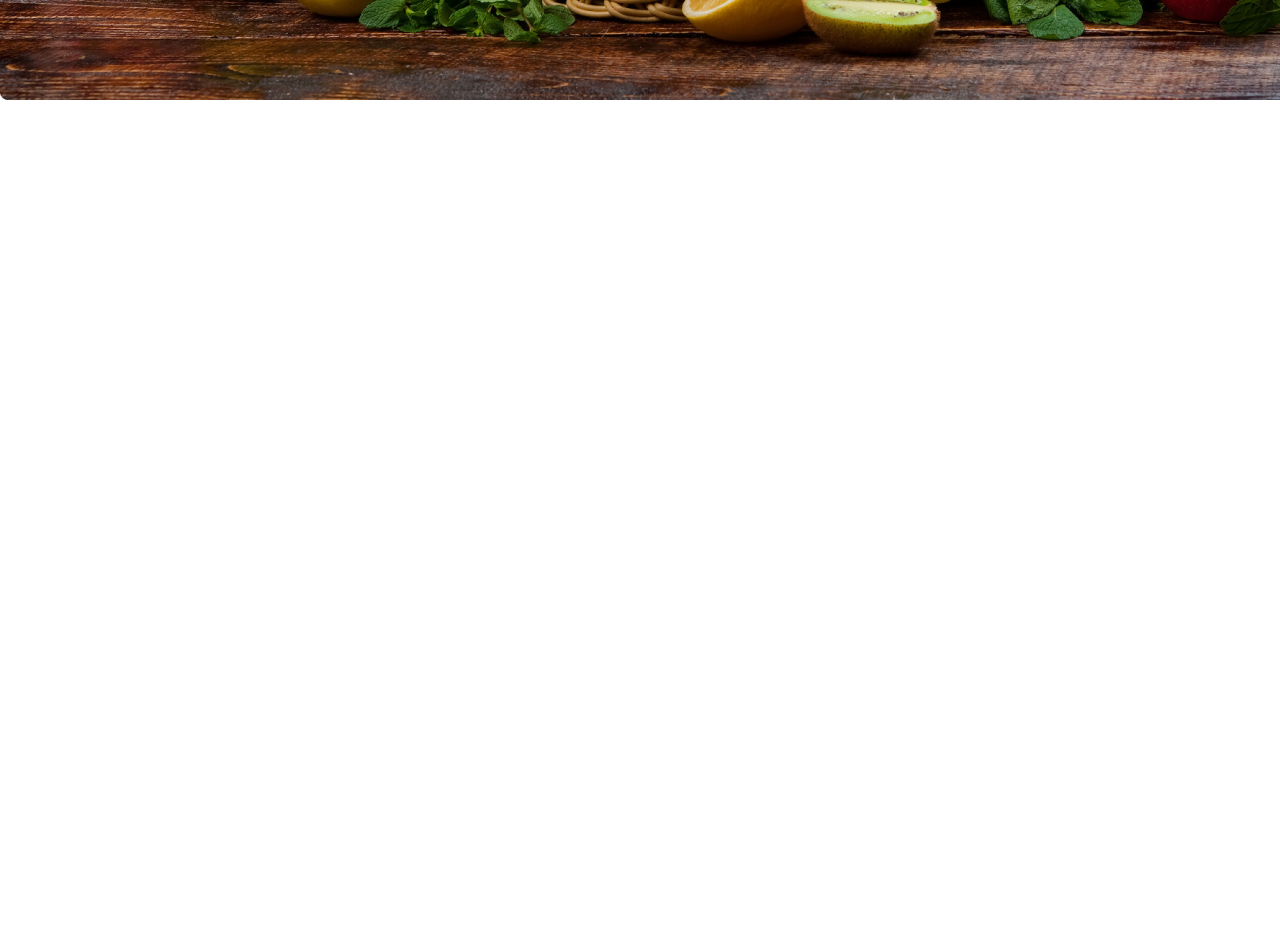
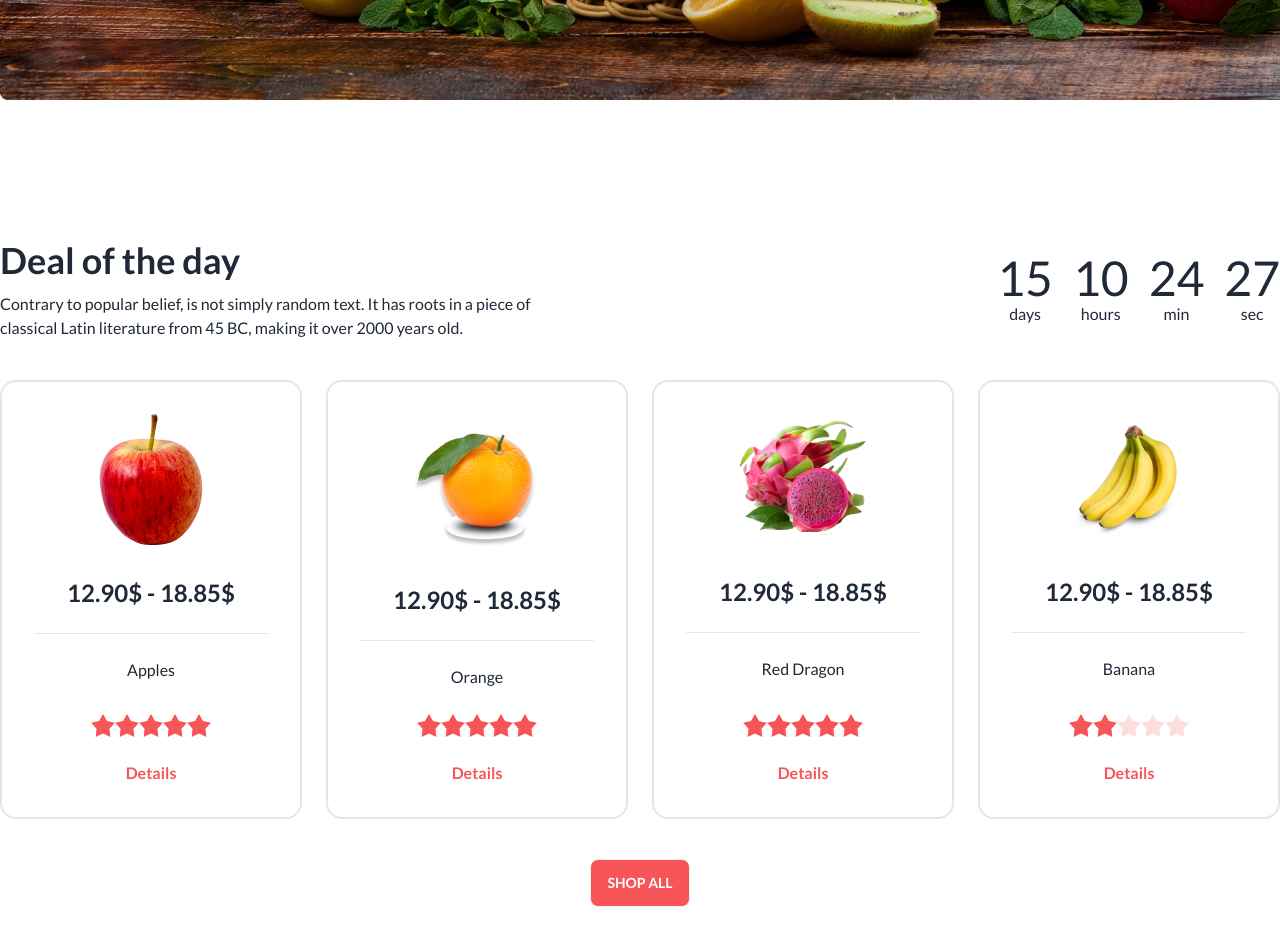
Before and after one commit to tanzilamd/fruit-brust, a plain HTML site: page index.html in a window 1280 px wide. Shown: the part 500-1446 px from the top of the page. Before the commit the page ends 800 px from the top, so only its background shows below. Drawn offline with nearby package versions, Linux system fonts and the light colour scheme; grey boxes are pictures that could not be loaded.

Commit message:
deal of the day section added

```diff
--- a/index.html
+++ b/index.html
@@ -27,6 +27,7 @@
               colors: {
                 clifford: '#da373d',
                 'fruit-primary':'#F85559',
+                'cart-border' : '#1212121a',
               }
             }
           }
@@ -148,8 +149,124 @@
         </div>
     </header>
 
-    <main>
+    <main class="container mx-auto px-4 lg:px-0">
+      <!-- Deal of The Day -->
+      <section class="my-[140px]">
+        <div class="flex flex-col md:flex-row gap-10 justify-between items-center">
+          <div class="md:w-5/12 space-y-3">
+            <h2 class="text-4xl font-bold text-center md:text-left">Deal of the day</h2>
+            <p class="text-center md:text-left">Contrary to popular belief, is not simply random text. It has roots in a piece of classical Latin literature from 45 BC, making it over 2000 years old.</p>
+          </div>
 
+          <div class="">
+            <div class="grid grid-flow-col gap-5 text-center auto-cols-max">
+              <div class="flex flex-col">
+                <span class="countdown font-mono text-5xl">
+                  <span style="--value:15;"></span>
+                </span>
+                days
+              </div>
+              <div class="flex flex-col">
+                <span class="countdown font-mono text-5xl">
+                  <span style="--value:10;"></span>
+                </span>
+                hours
+              </div>
+              <div class="flex flex-col">
+                <span class="countdown font-mono text-5xl">
+                  <span style="--value:24;"></span>
+                </span>
+                min
+              </div>
+              <div class="flex flex-col">
+                <span class="countdown font-mono text-5xl">
+                  <span style="--value:27;"></span>
+                </span>
+                sec
+              </div>
+            </div>
+          </div>
+        </div>
+
+        <!-- carts -->
+        <div class="grid gap-6 grid-cols-1 md:grid-cols-2 lg:grid-cols-4 mt-10">
+          <!-- 1 -->
+          <div class="card bg-base-100 border-cart-border border-2 text-center pt-8">
+            <figure><img src="/images/fruit6.png" alt="Shoes" /></figure>
+            <div class="card-body space-y-4">
+              <h2 class="text-2xl font-bold">12.90$ - 18.85$</h2>
+              <hr>
+              <p>Apples</p>
+              <div class="rating rating-md justify-center">
+                <input type="radio" name="rating-4" class="mask mask-star-2 bg-[#F85559]" />
+                <input type="radio" name="rating-4" class="mask mask-star-2 bg-[#F85559]" checked />
+                <input type="radio" name="rating-4" class="mask mask-star-2 bg-[#F85559]" />
+                <input type="radio" name="rating-4" class="mask mask-star-2 bg-[#F85559]" />
+                <input type="radio" name="rating-4" class="mask mask-star-2 bg-[#F85559]" />
+              </div>
+              <a class="text-[#F85559] font-bold cursor-pointer">Details</a>
+            </div>
+          </div>
+
+          <!-- 2 -->
+          <div class="card bg-base-100 border-cart-border border-2 text-center pt-8">
+            <figure><img src="/images/fruit7.png" alt="Shoes" /></figure>
+            <div class="card-body space-y-4">
+              <h2 class="text-2xl font-bold">12.90$ - 18.85$</h2>
+              <hr>
+              <p>Orange</p>
+              <div class="rating rating-md justify-center">
+                <input type="radio" name="rating-4" class="mask mask-star-2 bg-[#F85559]" />
+                <input type="radio" name="rating-4" class="mask mask-star-2 bg-[#F85559]" checked />
+                <input type="radio" name="rating-4" class="mask mask-star-2 bg-[#F85559]" />
+                <input type="radio" name="rating-4" class="mask mask-star-2 bg-[#F85559]" />
+                <input type="radio" name="rating-4" class="mask mask-star-2 bg-[#F85559]" />
+              </div>
+              <a class="text-[#F85559] font-bold cursor-pointer">Details</a>
+            </div>
+          </div>
+
+          <!-- 3 -->
+          <div class="card bg-base-100 border-cart-border border-2 text-center pt-8">
+            <figure><img src="/images/fruit8.png" alt="Shoes" /></figure>
+            <div class="card-body space-y-4">
+              <h2 class="text-2xl font-bold">12.90$ - 18.85$</h2>
+              <hr>
+              <p>Red Dragon</p>
+              <div class="rating rating-md justify-center">
+                <input type="radio" name="rating-4" class="mask mask-star-2 bg-[#F85559]" />
+                <input type="radio" name="rating-4" class="mask mask-star-2 bg-[#F85559]" checked />
+                <input type="radio" name="rating-4" class="mask mask-star-2 bg-[#F85559]" />
+                <input type="radio" name="rating-4" class="mask mask-star-2 bg-[#F85559]" />
+                <input type="radio" name="rating-4" class="mask mask-star-2 bg-[#F85559]" />
+              </div>
+              <a class="text-[#F85559] font-bold cursor-pointer">Details</a>
+            </div>
+          </div>
+
+          <!-- 4 -->
+          <div class="card bg-base-100 border-cart-border border-2 text-center pt-8">
+            <figure><img src="/images/fruit9.png" alt="Shoes" /></figure>
+            <div class="card-body space-y-4">
+              <h2 class="text-2xl font-bold">12.90$ - 18.85$</h2>
+              <hr>
+              <p>Banana</p>
+              <div class="rating rating-md justify-center">
+                <input type="radio" name="rating-4" class="mask mask-star-2 bg-[#F85559]" />
+                <input type="radio" name="rating-4" class="mask mask-star-2 bg-[#F85559]" checked />
+                <input type="radio" name="rating-4" class="mask mask-star-2 bg-[#F85559]" />
+                <input type="radio" name="rating-4" class="mask mask-star-2 bg-[#F85559]" />
+                <input type="radio" name="rating-4" class="mask mask-star-2 bg-[#F85559]" />
+              </div>
+              <a class="text-[#F85559] font-bold cursor-pointer">Details</a>
+            </div>
+          </div>
+        </div>
+
+        <div class="text-center my-10">
+          <button class="btn bg-fruit-primary text-white hover:bg-fruit-primary font-bold">Shop All</button>
+        </div>
+      </section>
     </main>
 
     <footer>
--- a/style.css
+++ b/style.css
@@ -1,3 +1,3 @@
 * {
-    font-family: 'Lato', sans-serif;
+    font-family: 'Lato', sans-serif !important;
 }
```
